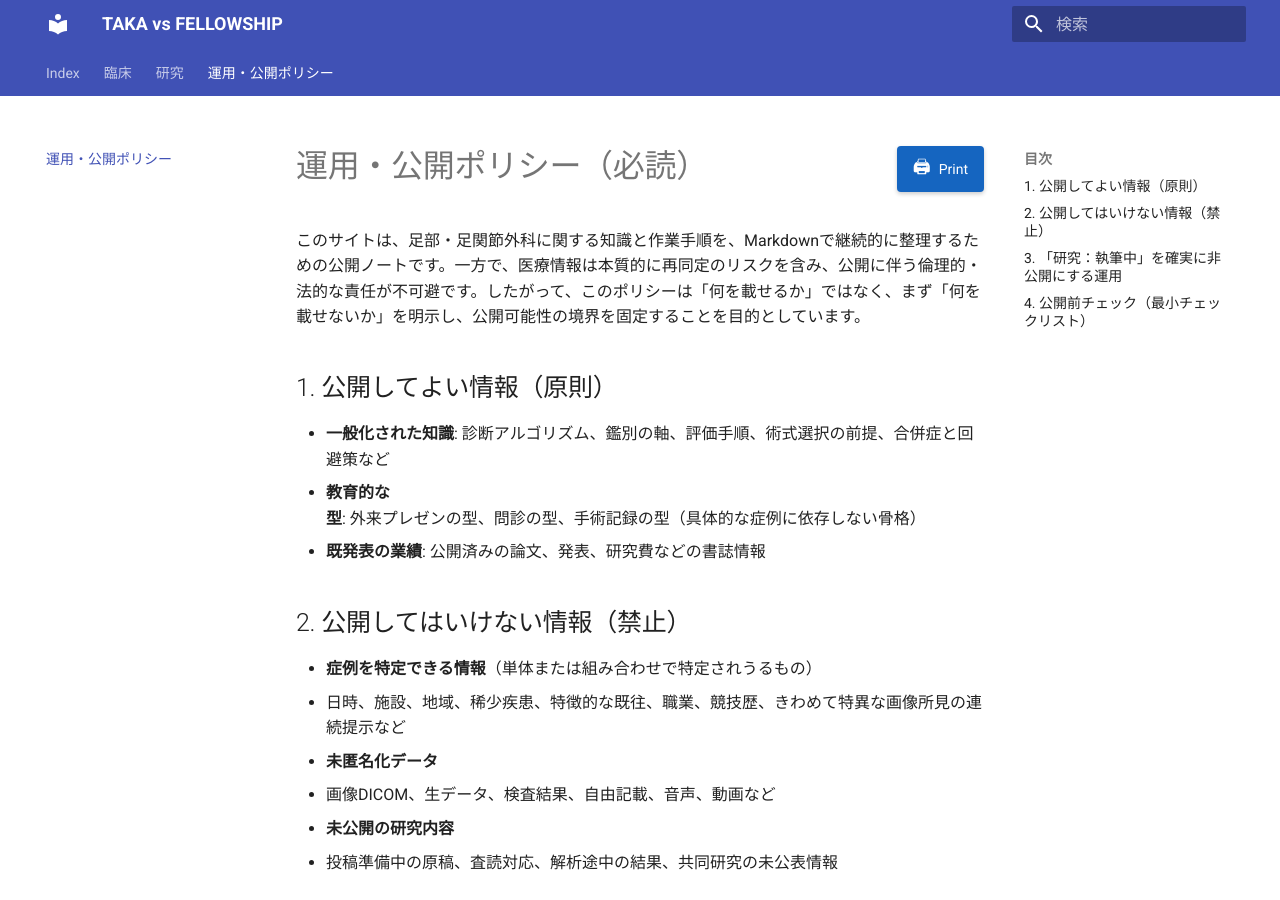
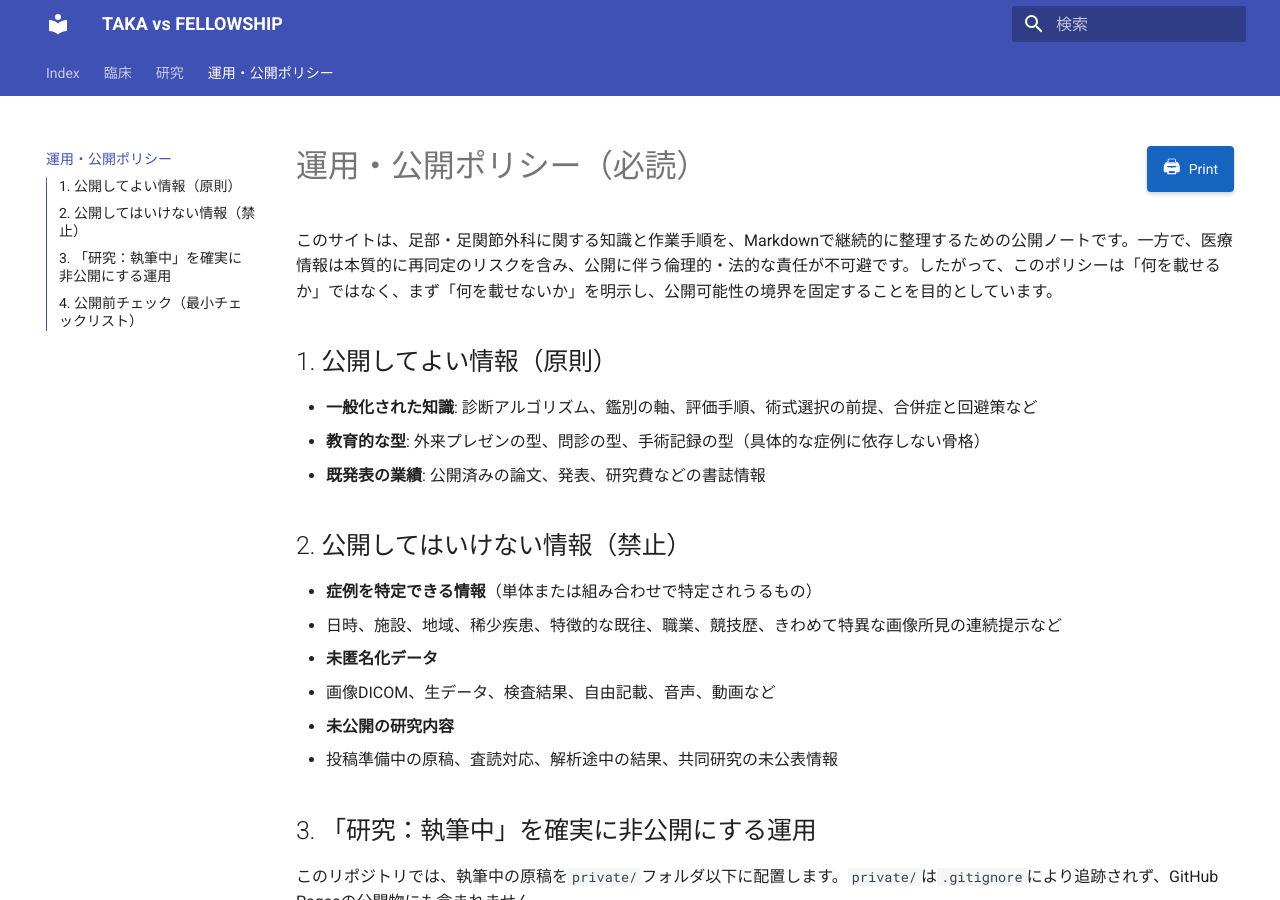
Before and after one commit to takaresearch/index, an MkDocs documentation site: the page built from docs/policy.md, in a window 1280 px wide and 900 px high. Built offline with MkDocs 1.6.1 and Material for MkDocs 9.7.7, drawn with Linux system fonts in a browser that asks for light colours.

Commit message:
Integrate TOC into left sidebar for simpler layout

```diff
--- a/mkdocs.yml
+++ b/mkdocs.yml
@@ -15,7 +15,8 @@ theme:
     - navigation.tabs
     - navigation.sections
     - navigation.top
-    - toc.follow
+    - navigation.integrate
+    - toc.integrate
     - search.suggest
     - search.highlight
 
```
